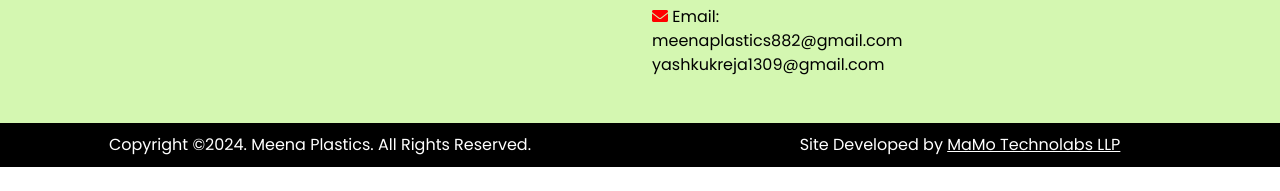
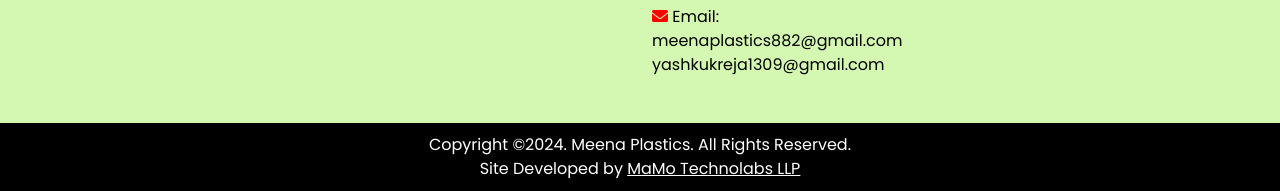
Before and after one commit to kashish-vanjani/Meena-plastic, a plain HTML site: page index.html in a window 1280 px wide. Shown: the part 2411-2602 px from the top of the page. Before the commit the page ends 2578 px from the top, so only its background shows below. Drawn offline with nearby package versions, Linux system fonts and the light colour scheme; a web font is replaced by a local one.

Commit message:
Initial commit

```diff
--- a/style.css
+++ b/style.css
@@ -423,13 +423,13 @@ nav a {
   }
 }
 
-@media (min-width: 600px) {
+@media (min-width: 320px) {
   .footer-logo {
     margin-left: 30px;
   }
 
   .footer-bottom {
-    flex-direction: row;
+    flex-direction: column;
     justify-content: space-between;
   }
 
```
